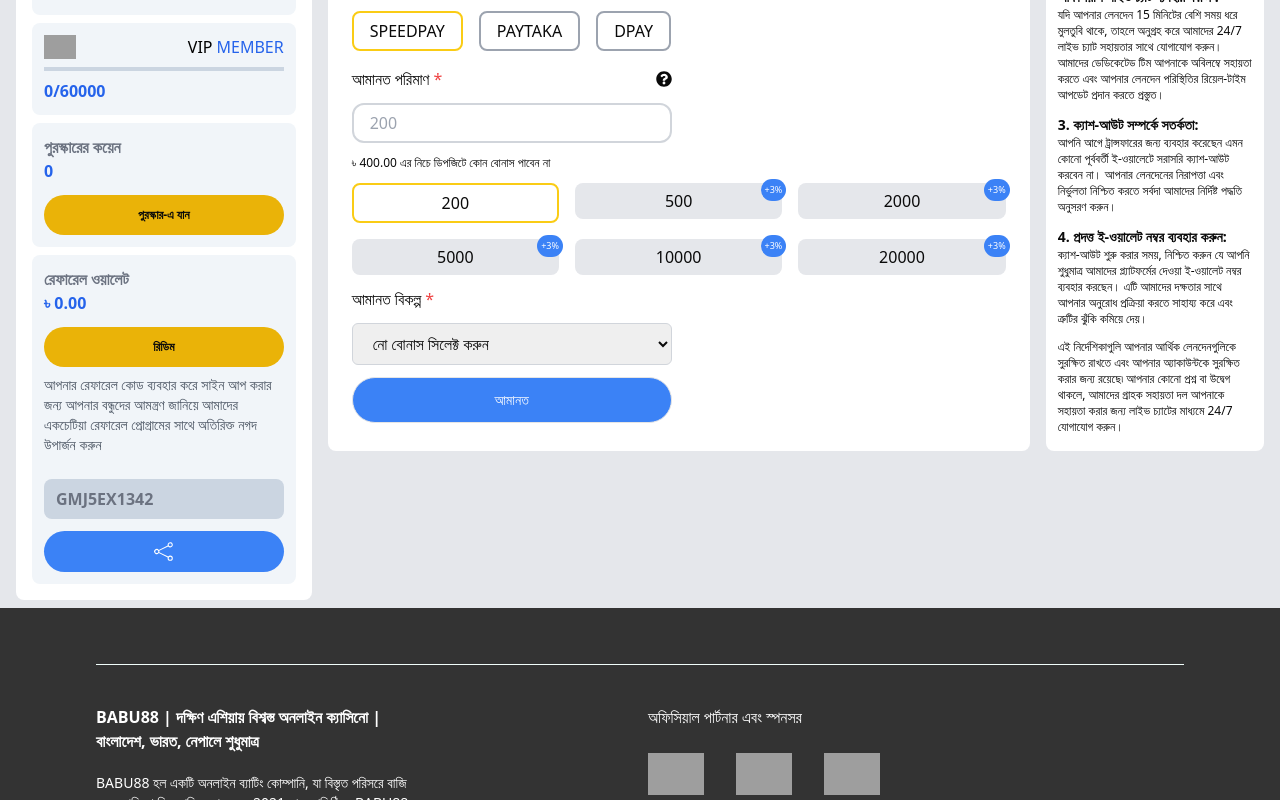
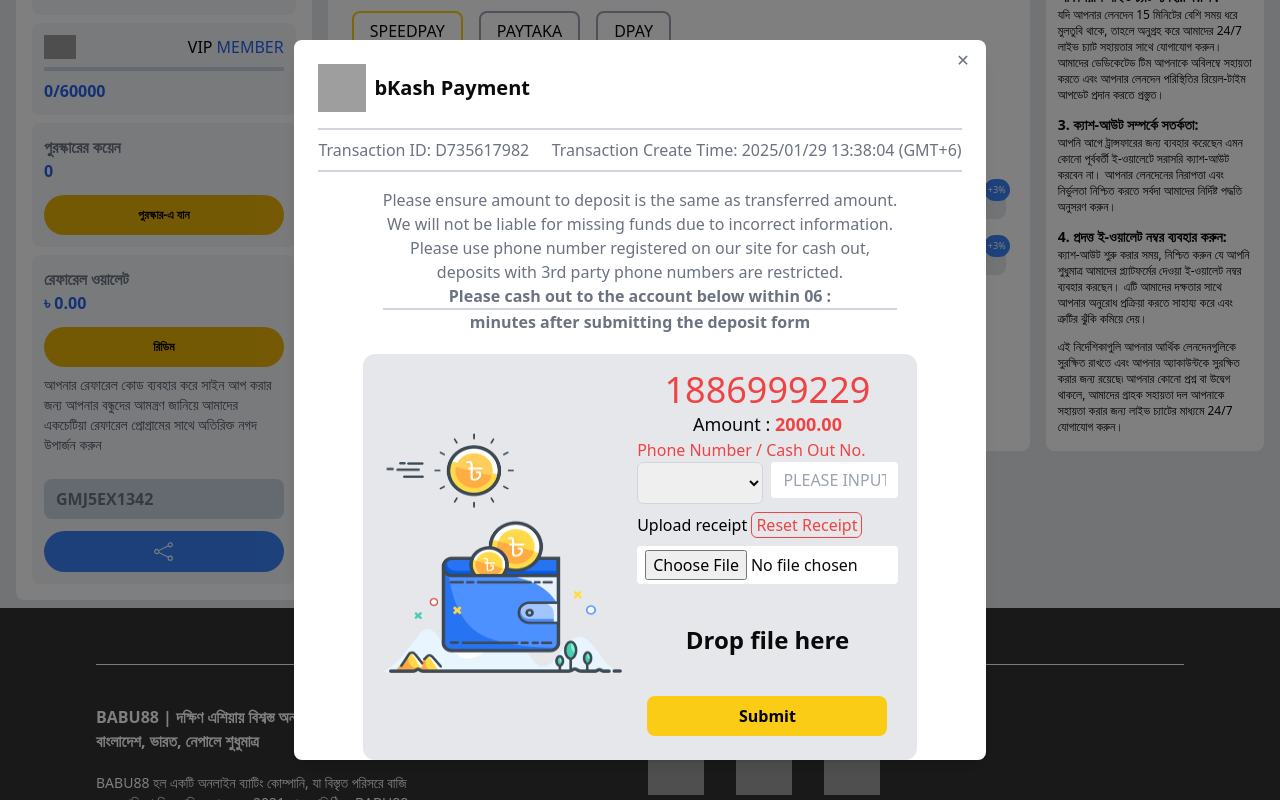
Before and after one commit to sunwingsdev/glory, a React (Vite) app: page /profile/deposit in a window 1280 px wide. Both pictures are taken after a click on the button "আমানত". Shown: the part 657-1457 px from the top of the page. Built offline with nearby package versions, Linux system fonts and the light colour scheme; grey boxes are pictures that could not be loaded.

Commit message:
Deposit bikash modal add

```diff
--- a/src/components/dashboard/profile/deposit/Deposit.jsx
+++ b/src/components/dashboard/profile/deposit/Deposit.jsx
@@ -2,6 +2,7 @@ import { FaQuestionCircle } from "react-icons/fa";
 import { Link } from "react-router-dom";
 import { useState } from "react";
 import RightItem from "./RightItem";
+import walletNumber from "../../../../assets/walletNumber.png";
 
 const Deposit = () => {
   // Options data
@@ -19,14 +20,15 @@ const Deposit = () => {
     { id: 8, label: "আনলিমিটেড 5% রিলোড বোনাস (ক্র্যাশ) - 3.00%" },
   ];
 
-  // State for selected option
   const [selectedOption, setSelectedOption] = useState("");
+  const [modalIsOpen, setModalIsOpen] = useState(false);
 
-  // Handle change
   const handleChange = (event) => {
     setSelectedOption(event.target.value);
-    console.log("Selected Option:", event.target.value);
   };
+
+  const openModal = () => setModalIsOpen(true);
+  const closeModal = () => setModalIsOpen(false);
   return (
     <div className="flex gap-4">
       <div className="w-full p-3 sm:p-4 lg:p-6 bg-white rounded-lg space-y-4">
@@ -190,12 +192,129 @@ const Deposit = () => {
               ))}
             </select>
           </div>
-          <button className="py-3 px-10 w-full sm:w-80 text-sm text-white bg-blue-500 hover:bg-blue-600 duration-300 rounded-full border">
+          <button
+            onClick={openModal}
+            className="py-3 px-10 w-full sm:w-80 text-sm text-white bg-blue-500 hover:bg-blue-600 duration-300 rounded-full border"
+          >
             আমানত
           </button>
         </div>
       </div>
       <RightItem />
+
+      {/* Modal */}
+      {modalIsOpen && (
+        <div className="fixed inset-0 z-50 flex items-center justify-center bg-black bg-opacity-50 overflow-y-auto">
+          <div className="bg-white px-4 py-6 md:p-6 rounded-lg shadow-lg w-[90%] md:w-[80%] lg:w-[60%] xl:w-[54%] relative max-h-[90vh] overflow-y-auto">
+            {/* Close Button */}
+            <button
+              onClick={closeModal}
+              className="absolute top-2 right-4 text-gray-500 hover:text-gray-700"
+            >
+              ✕
+            </button>
+
+            <div className="flex gap-2 items-center pb-4 text-xl font-bold border-b-2 border-gray-300">
+              <img
+                className="w-12 h-12"
+                src="https://ialb.pg23bkk12123.com/images/thirdparty/bankType_2048.png"
+                alt=""
+              />
+              <p>bKash Payment</p>
+            </div>
+
+            <div className="xl:flex justify-between items-center gap-2 py-2 text-2xl xl:text-base text-gray-500 border-b-2 border-gray-300">
+              <p>Transaction ID: D735617982</p>
+              <p>Transaction Create Time: 2025/01/29 13:38:04 (GMT+6)</p>
+            </div>
+
+            <div className="text-base text-gray-500 text-center m-auto w-full lg:w-[80%]">
+              <p className="mt-4">
+                Please ensure amount to deposit is the same as transferred
+                amount. We will not be liable for missing funds due to incorrect
+                information.
+              </p>
+
+              <p>
+                Please use phone number registered on our site for cash out,
+                deposits with 3rd party phone numbers are restricted.
+              </p>
+
+              <p className="font-semibold border-b-2 border-gray-300">
+                Please cash out to the account below within 06 :
+              </p>
+              <p className="font-semibold">
+                minutes after submitting the deposit form
+              </p>
+            </div>
+
+            <div className="w-full xl:w-[86%] m-auto mt-5 flex justify-evenly items-center flex-col xl:flex-row gap-3 p-4 pb-6 bg-gray-200 rounded-xl">
+              <img className="w-60 h-60" src={walletNumber} alt="" />
+              <div className="w-full xl:w-[50%]">
+                <p className="text-4xl text-center text-red-500">1886999229</p>
+                <p className="text-lg text-center">
+                  Amount :{" "}
+                  <span className="text-red-500 font-bold">2000.00</span>
+                </p>
+                <label htmlFor="" className="text-red-500 mt-3">
+                  Phone Number / Cash Out No.
+                </label>
+
+                <div className="flex flex-col xl:flex-row gap-2 mb-2">
+                  <div className="w-full xl:w-1/2">
+                    <select
+                      id="options"
+                      value={selectedOption}
+                      onChange={handleChange}
+                      className="block w-full px-4 py-2 border border-gray-300 rounded-md focus:outline-none focus:ring-0"
+                    >
+                      <option value=""></option>
+                      {options.map((option) => (
+                        <option key={option.id} value={option.label}>
+                          {option.label}
+                        </option>
+                      ))}
+                    </select>
+                  </div>
+                  <div className="w-full xl:w-1/2">
+                    <input
+                      type="text"
+                      className="w-full py-1.5 px-3 outline-none rounded-sm uppercase"
+                      placeholder="Please input data"
+                    />
+                  </div>
+                </div>
+
+                <div className="flex flex-col">
+                  <label htmlFor="" className="text-black mb-2">
+                    Upload receipt{" "}
+                    <button className="px-1 border border-red-500 text-red-500 rounded-md">
+                      Reset Receipt
+                    </button>
+                  </label>
+                  <input
+                    type="file"
+                    className="py-1 px-2 bg-white rounded-sm"
+                  />
+                </div>
+
+                <p className="pt-10 pb-4 text-2xl font-semibold text-center">
+                  Drop file here
+                </p>
+
+                <div className="w-full sm:w-60 m-auto">
+                  <button
+                    onClick={closeModal}
+                    className="mt-6 w-full p-2 text-base font-semibold bg-yellow-400 text-black rounded-lg hover:bg-yellow-500"
+                  >
+                    Submit
+                  </button>
+                </div>
+              </div>
+            </div>
+          </div>
+        </div>
+      )}
     </div>
   );
 };
```
Also changed, not shown: src/assets/walletNumber.png (added).
